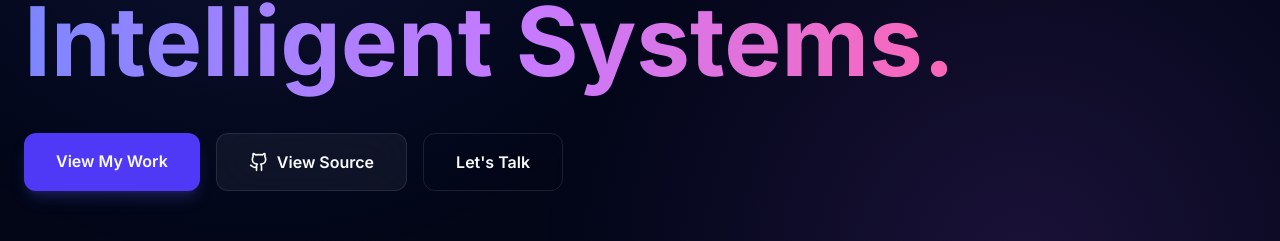
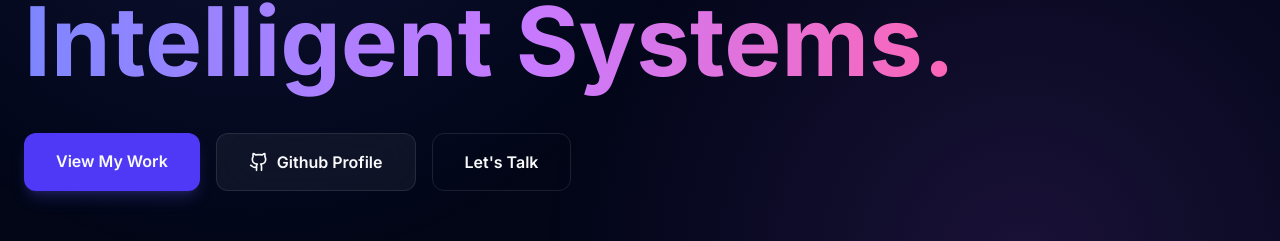
Before and after one commit to dhonitheja/personal-portfolio, a Next.js app: page / in a window 1280 px wide. Shown: the part 377-618 px from the top of the page. Built offline with nearby package versions, Linux system fonts and the light colour scheme.

Commit message:
feat: update GitHub links to point to profile

```diff
--- a/src/app/page.tsx
+++ b/src/app/page.tsx
@@ -110,7 +110,7 @@ export default function Home() {
             <a href="#work" className="hover:text-white transition-colors">Work</a>
             <a href="#about" className="hover:text-white transition-colors">About</a>
             <a href="#contact" className="hover:text-white transition-colors">Contact</a>
-            <a href="https://github.com/dhonitheja/personal-portfolio" target="_blank" className="hover:text-white transition-colors group flex items-center gap-1">
+            <a href="https://github.com/dhonitheja" target="_blank" className="hover:text-white transition-colors group flex items-center gap-1">
               Github <ExternalLink size={14} className="group-hover:translate-x-0.5 group-hover:-translate-y-0.5 transition-transform" />
             </a>
           </div>
@@ -137,8 +137,8 @@ export default function Home() {
               <a href="#work" className="px-8 py-4 bg-indigo-600 hover:bg-indigo-500 rounded-xl font-semibold transition-all shadow-lg shadow-indigo-500/20">
                 View My Work
               </a>
-              <a href="https://github.com/dhonitheja/personal-portfolio" target="_blank" className="px-8 py-4 glass glass-hover rounded-xl font-semibold transition-all flex items-center gap-2">
-                <Github size={20} /> View Source
+              <a href="https://github.com/dhonitheja" target="_blank" className="px-8 py-4 glass glass-hover rounded-xl font-semibold transition-all flex items-center gap-2">
+                <Github size={20} /> Github Profile
               </a>
               <a href="#contact" className="px-8 py-4 border border-white/10 hover:bg-white/5 rounded-xl font-semibold transition-all">
                 Let's Talk
```
